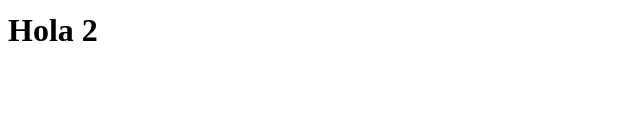
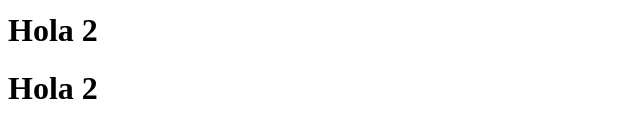
Before and after one commit to LisandroLuna/clase-git, a plain HTML site: page index.html in a window 1280 px wide. Shown: the part 230-368 px from the top of the page, without its empty margins (0-640 px from the left). Drawn offline with Linux system fonts and the light colour scheme.

Commit message:
fix conflict

```diff
--- a/index.html
+++ b/index.html
@@ -10,5 +10,6 @@
     <h1>Hola 2</h1>
     <h1>Hola 2</h1>
     <h1>Hola 2</h1>
+    <h1>Hola 2</h1>
 </body>
 </html>
```
